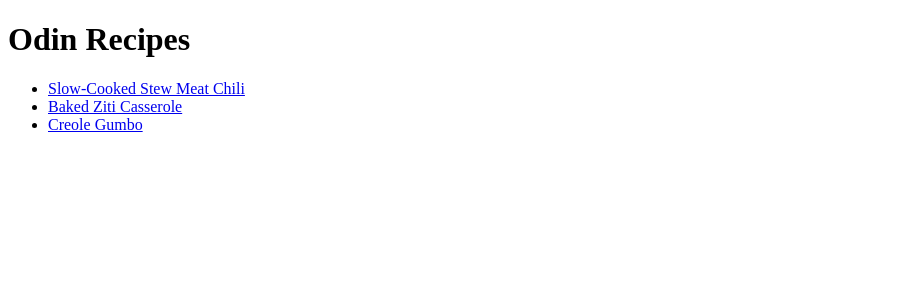
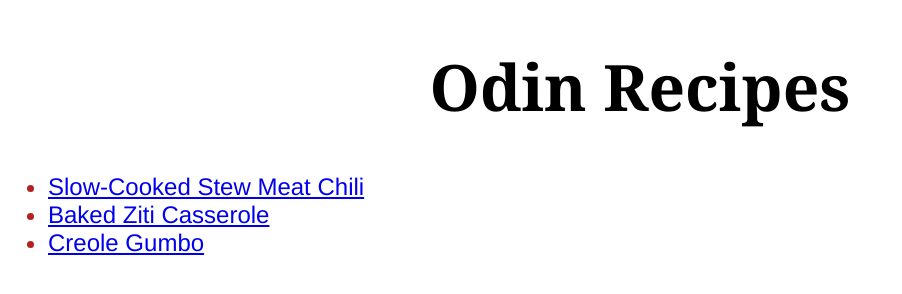
Before and after one commit to kstiely/odin-recipes, a plain HTML site: page index.html in a window 1280 px wide. Shown: the whole page, without its empty margins (0-902 px from the left). Drawn offline with Linux system fonts and the light colour scheme.

Commit message:
Update home page and add style sheets
Center and resize title of each webpage to make them readable and better looking. Defaulted all images to be the same pixel size.

```diff
--- a/index.html
+++ b/index.html
@@ -2,20 +2,21 @@
 
 <html lang="en">
 <head>
+    <link rel="stylesheet" href="./styles.css">
     <meta charset="utf-8">
     <title>Kam's Recipes</title>
 </head>
 
 <body>
-    <h1>Odin Recipes</h1>
+    <h1 id="title">Odin Recipes</h1>
 
     <!--Add unordered list of 3 recipes-->
     <ul>
-    <li><a href="./recipes/slow_cooked_stew.html">Slow-Cooked Stew Meat Chili</a></li>
+    <li class="list-item"><a href="./recipes/slow_cooked_stew.html">Slow-Cooked Stew Meat Chili</a></li>
 
-    <li><a href="./recipes/baked_ziti_casserole.html">Baked Ziti Casserole</a></li>
+    <li class="list-item"><a href="./recipes/baked_ziti_casserole.html">Baked Ziti Casserole</a></li>
 
-    <li><a href="./recipes/creole_gumbo.html">Creole Gumbo</a></li>
+    <li class="list-item"><a href="./recipes/creole_gumbo.html">Creole Gumbo</a></li>
     </ul>
 
 </body>
--- /dev/null
+++ b/recipes/styles.css
@@ -0,0 +1,10 @@
+#title {
+    font-size: 64px;
+    text-align: center;
+}
+
+/*Don't know how to center the picture at the moment while keeping it center during window resizing*/
+.image {
+    height: auto;
+    width: 500px;
+}
--- /dev/null
+++ b/styles.css
@@ -0,0 +1,14 @@
+#title {
+    font-size: 64px;
+    text-align: center;
+    text-shadow: 20px;
+    font-family: Georgia, 'Times New Roman', Times, serif;
+}
+
+.list-item {
+    font-family: 'Franklin Gothic Medium', 'Arial Narrow', Arial, sans-serif;
+    font-size: 24px;
+    text-align: left;
+    color:firebrick;
+    outline-color: black;
+}
```
Also changed, not shown: recipes/baked_ziti_casserole.html (+3 -2 lines), recipes/creole_gumbo.html (+3 -2 lines), recipes/slow_cooked_stew.html (+3 -2 lines).
